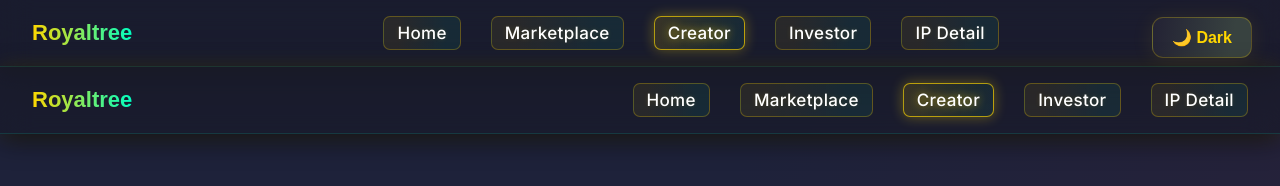
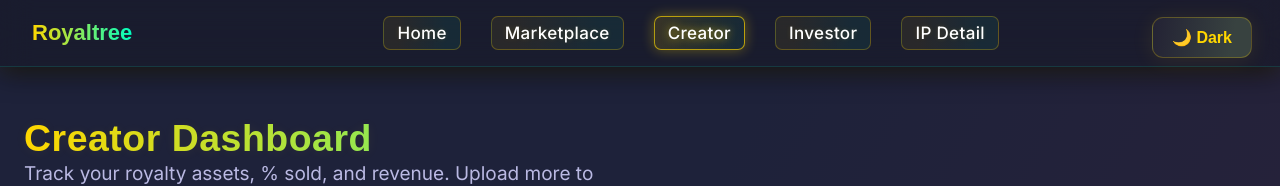
Before and after one commit to samueljoe12/royalvista-107091-107100, a React (Create React App) app in the folder royaltree_frontend/: page /creator in a window 1280 px wide. Shown: the top 186 px of the page. Built offline with nearby package versions, Linux system fonts and the light colour scheme; no server answers; the HTML template or start-up script is replaced by a standard one.

Commit message:
CheckPoint

```diff
--- a/royaltree_frontend/src/pages/CreatorDashboard.js
+++ b/royaltree_frontend/src/pages/CreatorDashboard.js
@@ -1,6 +1,5 @@
 import React, { useState } from "react";
 import { useNavigate } from "react-router-dom";
-import NavBar from "../components/NavBar";
 import AssetCard from "../components/AssetCard";
 import AnimatedCounter from "../components/AnimatedCounter";
 import GradientButton from "../components/GradientButton";
@@ -75,12 +74,12 @@ function CreatorDashboard() {
   const numAssets = filteredAssets.length;
 
   // NavBar links (consistency across app)
-  const navLinks = [
-    { label: "Home", href: "/" },
-    { label: "Marketplace", href: "/marketplace" },
-    { label: "Creator", href: "/creator" },
-    { label: "Investor", href: "/investor" }
-  ];
+  // const navLinks = [
+  //   { label: "Home", href: "/" },
+  //   { label: "Marketplace", href: "/marketplace" },
+  //   { label: "Creator", href: "/creator" },
+  //   { label: "Investor", href: "/investor" }
+  // ];
 
   // Stats cards: config objects
   const statCards = [
@@ -194,7 +193,6 @@ function CreatorDashboard() {
 
   return (
     <>
-      <NavBar brandName="Royaltree" links={navLinks} />
       <section className="kavia-container" style={{paddingTop:35,paddingBottom:7,minHeight:160}}>
         <motion.h1
           className="title"
--- a/royaltree_frontend/src/pages/IPDetail.js
+++ b/royaltree_frontend/src/pages/IPDetail.js
@@ -1,6 +1,5 @@
 import React, { useState } from "react";
 import { useParams } from "react-router-dom";
-import NavBar from "../components/NavBar";
 import AssetCard from "../components/AssetCard";
 import ChartMock, { defaultBreakdown } from "../components/ChartMock";
 import GradientButton from "../components/GradientButton";
@@ -33,16 +32,15 @@ function IPDetail() {
 
   const breakdown = defaultBreakdown;
 
-  const navLinks = [
-    { label: "Home", href: "/" },
-    { label: "Marketplace", href: "/marketplace" },
-    { label: "Creator", href: "/creator" },
-    { label: "Investor", href: "/investor" }
-  ];
+  // const navLinks = [
+  //   { label: "Home", href: "/" },
+  //   { label: "Marketplace", href: "/marketplace" },
+  //   { label: "Creator", href: "/creator" },
+  //   { label: "Investor", href: "/investor" }
+  // ];
 
   return (
     <>
-      <NavBar brandName="Royaltree" links={navLinks} />
       <section className="kavia-container" style={{ maxWidth: 970, paddingTop: 40, minHeight: 380 }}>
         <motion.div
           className="scroll-fade-in"
--- a/royaltree_frontend/src/pages/InvestorDashboard.js
+++ b/royaltree_frontend/src/pages/InvestorDashboard.js
@@ -101,12 +101,12 @@ function InvestorDashboard() {
   const estAnnualReturn = statAssets.reduce((sum, a) => sum + ((a.estRoyalty || 0) * 200), 0); // Fake formula
   const assetsCount = statAssets.length;
   // NavBar links reused
-  const navLinks = [
-    { label: "Home", href: "/" },
-    { label: "Marketplace", href: "/marketplace" },
-    { label: "Creator", href: "/creator" },
-    { label: "Investor", href: "/investor" }
-  ];
+  // const navLinks = [
+  //   { label: "Home", href: "/" },
+  //   { label: "Marketplace", href: "/marketplace" },
+  //   { label: "Creator", href: "/creator" },
+  //   { label: "Investor", href: "/investor" }
+  // ];
 
   // Modal: detail for owned asset (SPA modal, not page navigation)
   const renderDetailModal = () => (
@@ -193,7 +193,6 @@ function InvestorDashboard() {
 
   return (
     <>
-      <NavBar brandName="Royaltree" links={navLinks} />
       <section className="kavia-container" style={{ paddingTop: 36, paddingBottom: 12, minHeight: 180 }}>
         <motion.h1
           className="title"
--- a/royaltree_frontend/src/pages/Marketplace.js
+++ b/royaltree_frontend/src/pages/Marketplace.js
@@ -1,6 +1,5 @@
 import React, { useState } from "react";
 import AssetCard from "../components/AssetCard";
-import NavBar from "../components/NavBar";
 import TabSwitcher from "../components/TabSwitcher";
 import GradientButton from "../components/GradientButton";
 import useGeolocation from "../hooks/useGeolocation";
@@ -162,12 +161,12 @@ function Marketplace() {
   }
 
   // NavBar links
-  const navLinks = [
-    { label: "Home", href: "/" },
-    { label: "Marketplace", href: "/marketplace" },
-    { label: "Creator", href: "/creator" },
-    { label: "Investor", href: "/investor" }
-  ];
+  // const navLinks = [
+  //   { label: "Home", href: "/" },
+  //   { label: "Marketplace", href: "/marketplace" },
+  //   { label: "Creator", href: "/creator" },
+  //   { label: "Investor", href: "/investor" }
+  // ];
 
   let regionFilterUI = null;
   if (geo && !geo.loading && !geo.error && (geo.city || geo.region || geo.country)) {
@@ -213,7 +212,6 @@ function Marketplace() {
 
   return (
     <>
-      <NavBar brandName="Royaltree" links={navLinks} geoData={geo} />
       <section className="kavia-container" style={{paddingTop:38,paddingBottom:9,minHeight:120}}>
         <div style={{
           display: "flex",
```
Also changed, not shown: 1 other file (tests, documents, lock files or other folders).
